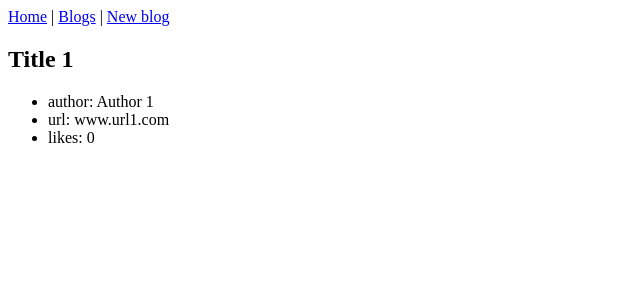
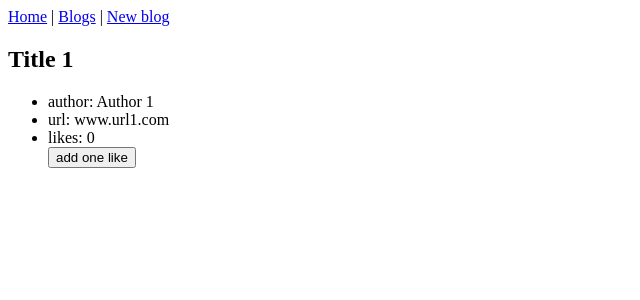
Before and after one commit to Atstincer/blog-app2, a Next.js app: page /blogs/1 in a window 1280 px wide. Shown: the top 300 px of the page, without its empty margins (0-640 px from the left). Built offline with nearby package versions, Linux system fonts and the light colour scheme.

Commit message:
4. Like button

```diff
--- a/app/actions/blogs.ts
+++ b/app/actions/blogs.ts
@@ -2,7 +2,7 @@
 
 import { redirect } from 'next/navigation'
 import { revalidatePath } from 'next/cache'
-import { addBlog } from '../services/blogs'
+import { addBlog, addOneLike } from '../services/blogs'
 
 export const createBlog = async (formData: FormData) => {
   const title = formData.get('title') as string
@@ -12,3 +12,10 @@ export const createBlog = async (formData: FormData) => {
   revalidatePath('/blogs')
   redirect('/blogs')
 }
+
+export const addLikes = async (formData: FormData) => {
+  const id = formData.get('id') as string
+  addOneLike(Number(id))
+  revalidatePath(`/blogs/${id}`)
+  revalidatePath('/blogs')
+}
--- a/app/blogs/[id]/page.tsx
+++ b/app/blogs/[id]/page.tsx
@@ -1,5 +1,6 @@
 import { getBlogById } from '../../services/blogs'
 import { notFound } from 'next/navigation'
+import { addLikes } from '../../actions/blogs'
 
 const Blog = async ({ params }: { params: Promise<{ id: string }> }) => {
   const { id } = await params
@@ -12,6 +13,10 @@ const Blog = async ({ params }: { params: Promise<{ id: string }> }) => {
         <li>author: {blog.author}</li>
         <li>url: {blog.url}</li>
         <li>likes: {blog.likes}</li>
+        <form action={addLikes}>
+          <input type="hidden" name="id" value={blog.id} />
+          <button type="submit">add one like</button>
+        </form>
       </ul>
     </div>
   )
--- a/app/services/blogs.ts
+++ b/app/services/blogs.ts
@@ -35,3 +35,10 @@ export const addBlog = (title: string, author: string, url: string) => {
 export const getBlogById = (id: number) => {
   return blogs.find(b => b.id === id)
 }
+
+export const addOneLike = (id: number) => {
+  const blog = blogs.find(b => b.id === id)
+  if (blog) {
+    blog.likes = blog.likes + 1
+  }
+}
```
